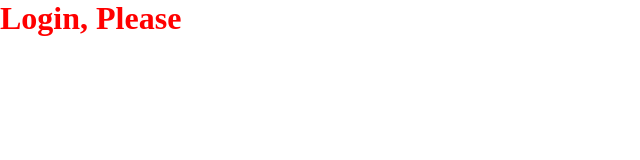
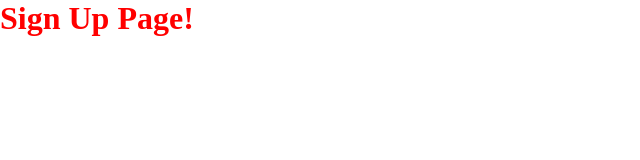
Before and after one commit to Akintayo74/NextJs-travel-blog-guide, a Next.js app: page /auth/signup in a window 1280 px wide. Shown: the top 160 px of the page, without its empty margins (0-640 px from the left). Built offline with nearby package versions, Linux system fonts and the light colour scheme.

Commit message:
Created auth routes /signup and /login. Both are working
Need Auth routes to get JWT token and verify users

```diff
--- a/components/Auth/SignUpForm.js
+++ b/components/Auth/SignUpForm.js
@@ -5,7 +5,7 @@ import styles from '@/styles/SignUpForm.module.css';
 export default function SignUp(){
     return (
         <div className = {styles.signup__container}>
-            <h1>Login, Please</h1>
+            <h1>Sign Up Page!</h1>
         </div>
     )
 }
```
Also changed, not shown: components/Auth/LoginForm.js (+10 -2 lines), src/pages/auth/login.js (+9 -0 lines).
